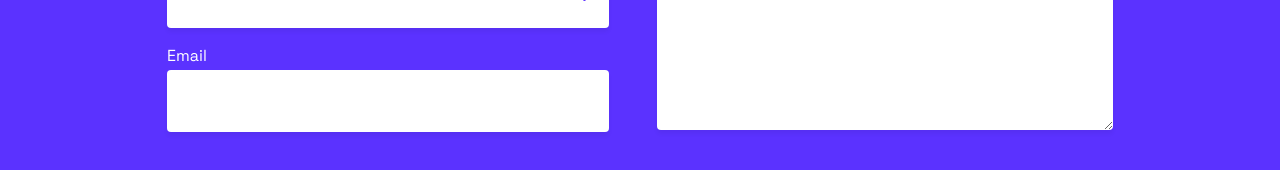
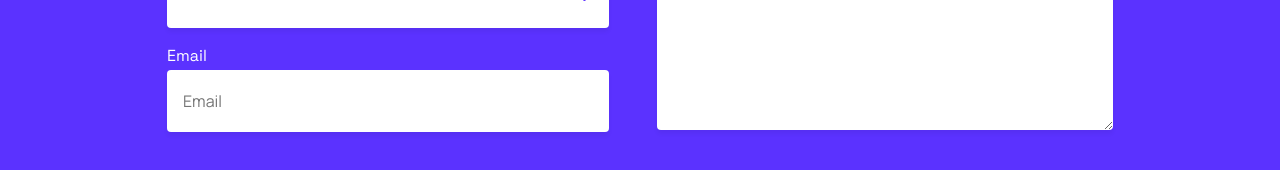
Before and after one commit to michalon-claudie/724EVENTS-Projet10OC, a React (Create React App) app: page / in a window 1280 px wide. Shown: the part 5813-5983 px from the top of the page. Built offline with nearby package versions, Linux system fonts and the light colour scheme.

Commit message:
"work on form unable to find "envoyer"

```diff
--- a/src/components/Field/index.js
+++ b/src/components/Field/index.js
@@ -5,6 +5,7 @@ import "./style.scss";
 export const FIELD_TYPES = {
   INPUT_TEXT: 1,
   TEXTAREA: 2,
+  EMAIL: 3,
 };
 
 const Field = ({ type = FIELD_TYPES.INPUT_TEXT, label, name, placeholder }) => {
@@ -26,7 +27,7 @@ const Field = ({ type = FIELD_TYPES.INPUT_TEXT, label, name, placeholder }) => {
     case FIELD_TYPES.EMAIL:
       component = (
         <input
-          type="email"
+          type="Email"
           name={name}
           placeholder={placeholder}
           data-testid="field-testid"
--- a/src/containers/Form/index.js
+++ b/src/containers/Form/index.js
@@ -40,7 +40,7 @@ const Form = ({ onSuccess, onError }) => {
             type="large"
             titleEmpty
           />
-          <Field placeholder="" label="Email" />
+          <Field placeholder="Email" label="Email" type={FIELD_TYPES.EMAIL}/>
           <Button type={BUTTON_TYPES.SUBMIT} disabled={sending}>
           {sending ? "En cours" : "Envoyer"}
           </Button>
```
